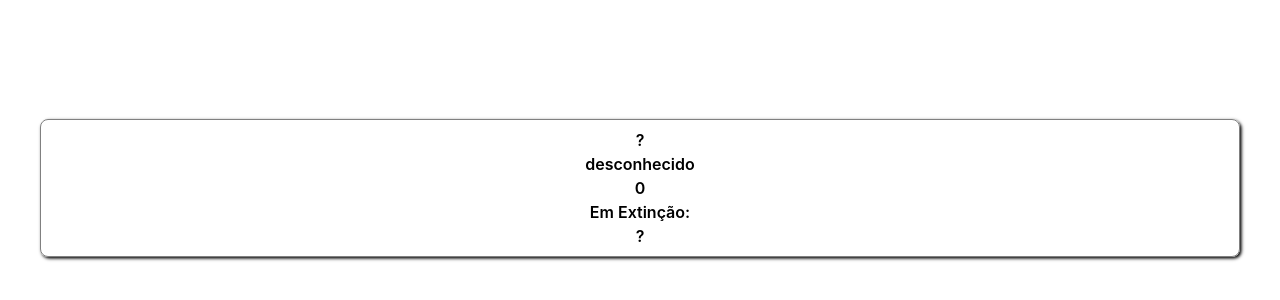
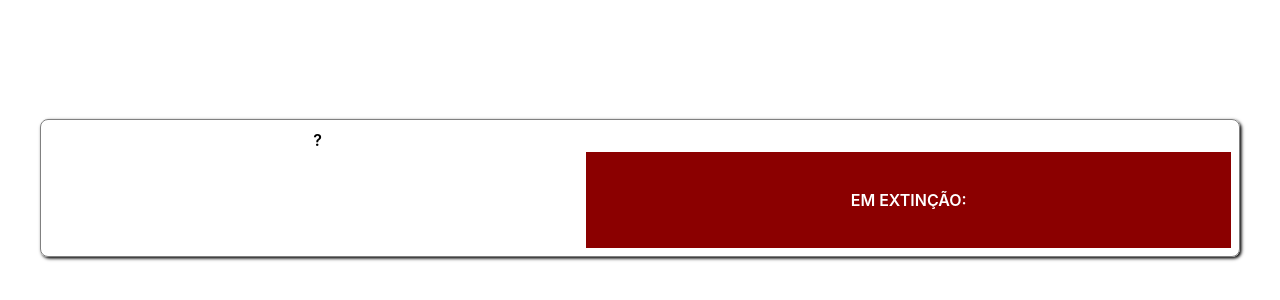
Before and after one commit to ufjf-dcc207/ufjf-dcc207-2024-3-a-atv03-TheDevCaio, a React (Vite) app in the folder aula03/: page / in a window 1280 px wide. Shown: the part 212-512 px from the top of the page. Built offline with nearby package versions, Linux system fonts and the light colour scheme.

Commit message:
Modify Animal.css to add nth-child (1,2,3,4), types of animals.

```diff
--- a/aula03/src/Animal.css
+++ b/aula03/src/Animal.css
@@ -4,4 +4,35 @@
     padding: 0.5em;
     font-weight: 600;
     box-shadow: 0.1em 0.1em 0.2em;
+    display: grid;
+    grid-template-areas:
+    "icone nome nome"
+    "icone peso peso"
+    "icone, extincao";
 }
+
+.animal :nth-child(1){
+    grid-area: icone;
+    place-content: center;
+    font-size: 4em;
+}
+
+.animal :nth-child(2){
+    grid-area: nome;
+    font-weight: 900;
+    font-variant: small-caps;
+}
+
+.animal :nth-child(3){
+    grid-area: area;
+    color: grey;
+}
+
+.animal :nth-child(4){
+    grid-area: extincao;
+    text-transform: uppercase;
+    background-color: darkred;
+    color: white;
+    font-size: 0.75;
+    place-content: center;
+}
```
